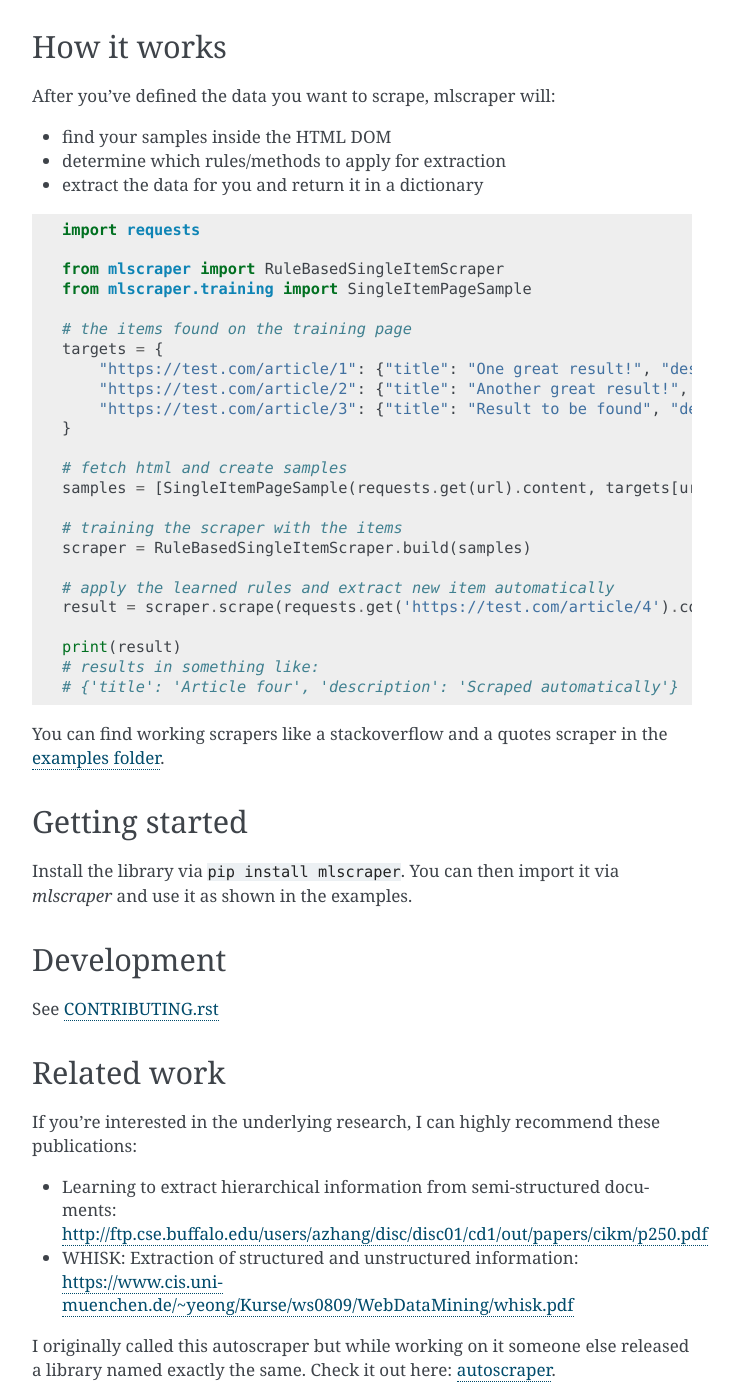
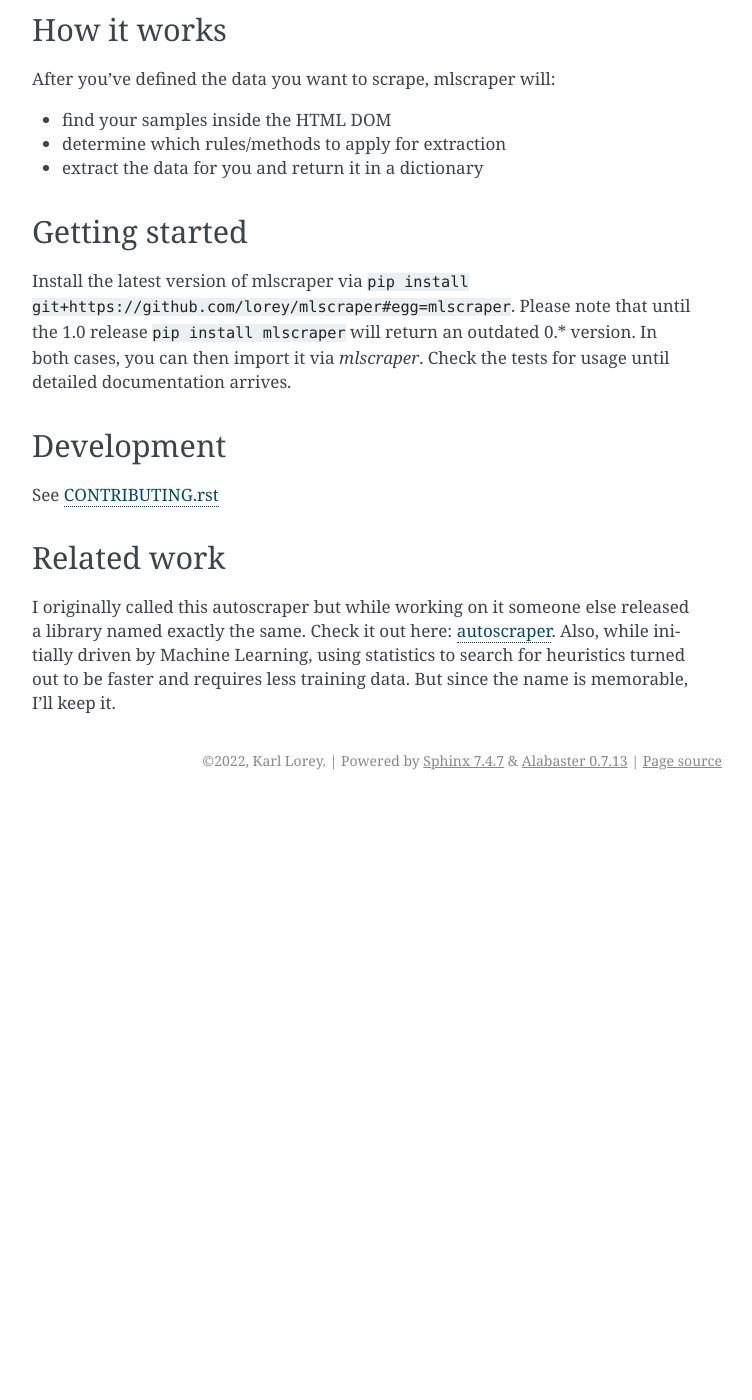
Before and after one commit to lorey/mlscraper, a Sphinx documentation site: the page built from docs/readme.rst, in a window 1280 px wide and 1400 px high, scrolled down 704 px. Shown: the whole window, without its empty margins (388-1140 px from the left). Built offline with Sphinx 7.4.7, drawn with Linux system fonts in a browser that asks for light colours; after the commit the page ends 1504 px from its top, so only the background shows below that; some of the changed text lies outside the part shown.

Commit message:
Update docs

```diff
--- a/README.rst
+++ b/README.rst
@@ -2,16 +2,17 @@
 mlscraper: Scrape data from HTML pages automatically with Machine Learning
 ==================================================================================
 
-.. image:: https://img.shields.io/travis/lorey/mlscraper?nocache   :alt: Travis (.org)
-   :target: https://travis-ci.org/github/lorey/mlscraper
+.. image:: https://img.shields.io/github/worklow/status/lorey/mlscraper/tests   :alt: CI status
+   :target: https://github.com/lorey/mlscraper/ci
 
-.. image:: https://img.shields.io/pypi/v/mlscraper?nocache   :alt: PyPI
+.. image:: https://img.shields.io/pypi/v/mlscraper   :alt: PyPI version
    :target: https://pypi.org/project/mlscraper/
 
-.. image:: https://img.shields.io/pypi/pyversions/mlscraper?nocache   :alt: PyPI - Python Version
+.. image:: https://img.shields.io/pypi/pyversions/mlscraper   :alt: PyPI python version
    :target: https://pypi.org/project/mlscraper/
 
-`mlscraper` allows you to extract structured data from HTML automatically with Machine Learning.
+`mlscraper` allows you to extract structured data from HTML automatically
+instead of manually specifying nodes or css selectors.
 You train it by providing a few examples of your desired output.
 It will then figure out the extraction rules for you automatically
 and afterwards you'll be able to extract data from any new page you provide.
@@ -29,8 +30,6 @@ So here's my attempt at creating a python library to enable automatic scraping.
 All you have to do is define some examples of scraped data.
 `mlscraper` will figure out everything else and return clean data.
 
-Currently, this is a proof of concept with a simplistic solution.
-
 ------------
 How it works
 ------------
@@ -41,44 +40,14 @@ After you've defined the data you want to scrape, mlscraper will:
 - determine which rules/methods to apply for extraction
 - extract the data for you and return it in a dictionary
 
-.. code:: python
-
-    import requests
-
-    from mlscraper import RuleBasedSingleItemScraper
-    from mlscraper.training import SingleItemPageSample
-
-    # the items found on the training page
-    targets = {
-        "https://test.com/article/1": {"title": "One great result!", "description": "Some description"},
-        "https://test.com/article/2": {"title": "Another great result!", "description": "Another description"},
-        "https://test.com/article/3": {"title": "Result to be found", "description": "Description to crawl"},
-    }
-
-    # fetch html and create samples
-    samples = [SingleItemPageSample(requests.get(url).content, targets[url]) for url in targets]
-
-    # training the scraper with the items
-    scraper = RuleBasedSingleItemScraper.build(samples)
-
-    # apply the learned rules and extract new item automatically
-    result = scraper.scrape(requests.get('https://test.com/article/4').content)
-
-    print(result)
-    # results in something like:
-    # {'title': 'Article four', 'description': 'Scraped automatically'}
-
-You can find working scrapers like a stackoverflow and a quotes scraper in the `examples folder`_.
-
-.. _`examples folder`: examples/
-
-
 ---------------
 Getting started
 ---------------
 
-Install the library via :code:`pip install mlscraper`.
-You can then import it via `mlscraper` and use it as shown in the examples.
+Install the latest version of mlscraper via :code:`pip install git+https://github.com/lorey/mlscraper#egg=mlscraper`.
+Please note that until the 1.0 release :code:`pip install mlscraper` will return an outdated 0.* version.
+In both cases, you can then import it via `mlscraper`.
+Check the tests for usage until detailed documentation arrives.
 
 -----------
 Development
@@ -92,12 +61,9 @@ See CONTRIBUTING.rst_
 Related work
 ------------
 
-If you're interested in the underlying research, I can highly recommend these publications:
-
-- Learning to extract hierarchical information from semi-structured documents: http://ftp.cse.buffalo.edu/users/azhang/disc/disc01/cd1/out/papers/cikm/p250.pdf
-- WHISK: Extraction of structured and unstructured information: https://www.cis.uni-muenchen.de/~yeong/Kurse/ws0809/WebDataMining/whisk.pdf
-
 I originally called this autoscraper but while working on it someone else released a library named exactly the same.
 Check it out here: autoscraper_.
+Also, while initially driven by Machine Learning, using statistics to search for heuristics turned out to be faster and requires less training data.
+But since the name is memorable, I'll keep it.
 
 .. _autoscraper: https://github.com/alirezamika/autoscraper
--- a/docs/conf.py
+++ b/docs/conf.py
@@ -47,7 +47,7 @@ master_doc = "index"
 
 # General information about the project.
 project = "mlscraper"
-copyright = "2020, Karl Lorey"
+copyright = "2022, Karl Lorey"
 author = "Karl Lorey"
 
 # The version info for the project you're documenting, acts as replacement
```
Also changed, not shown: 1 other file.
